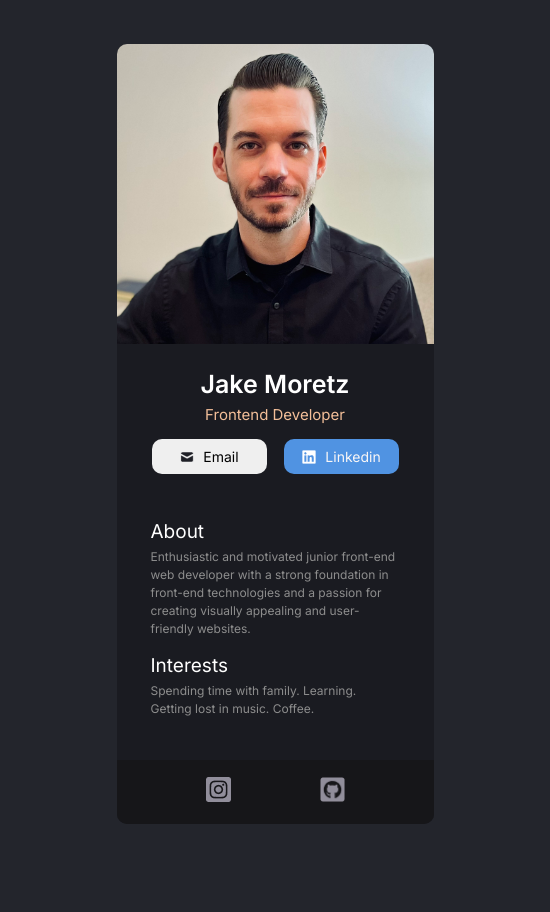
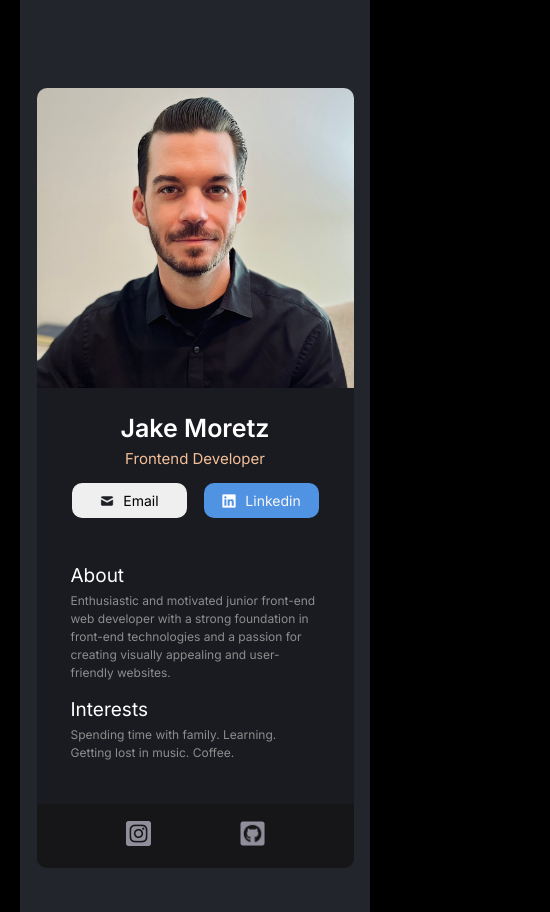
Before and after one commit to JakeMoretz/Digital-Business-Card, a React (Vite) app in the folder digital-business-card/: page / in a window 390 px wide. Shown: the whole page, 550 px wide, since content can reach past the window. Built offline with nearby package versions, Linux system fonts and the light colour scheme.

Commit message:
updated media query

```diff
--- a/digital-business-card/src/App.css
+++ b/digital-business-card/src/App.css
@@ -14,6 +14,9 @@ body {
     margin-right: auto;
     padding-top: 44px;
     background-color: rgba(35, 37, 44, 1);
+    display: flex;
+    justify-content: center;
+    align-items: center;
 }
 
 .card {
@@ -24,3 +27,14 @@ body {
     background-color: rgba(26, 27, 33, 1);
     border-radius: 10px;
 }
+
+@media (max-width: 600px) {
+    .card {
+        margin-left: 0;
+        margin-right: 0;
+    }
+
+    .main-content {
+        width: 350px;
+    }
+}
--- a/digital-business-card/vite.config.js
+++ b/digital-business-card/vite.config.js
@@ -3,6 +3,6 @@ import react from '@vitejs/plugin-react';
 
 // https://vitejs.dev/config/
 export default defineConfig({
-    base: '/digital-business-card/',
+    base: '/Digital-Business-Card/',
     plugins: [react()],
 });
```
Also changed, not shown: digital-business-card/package.json (+4 -3 lines).
